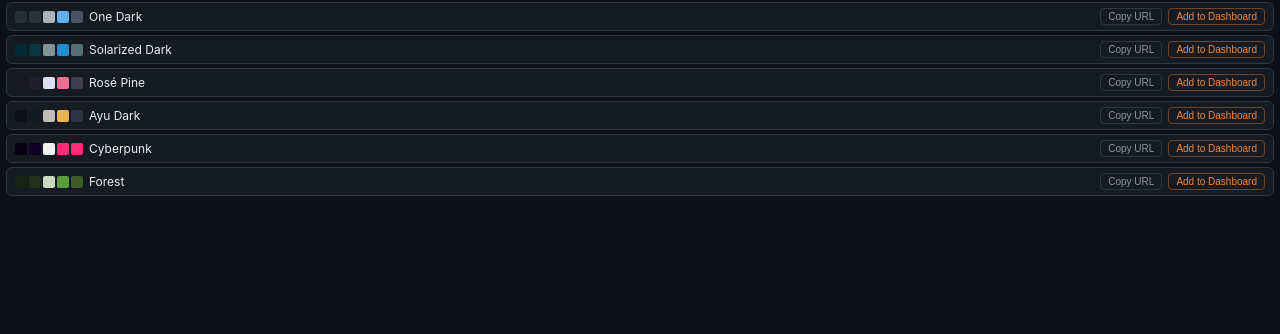
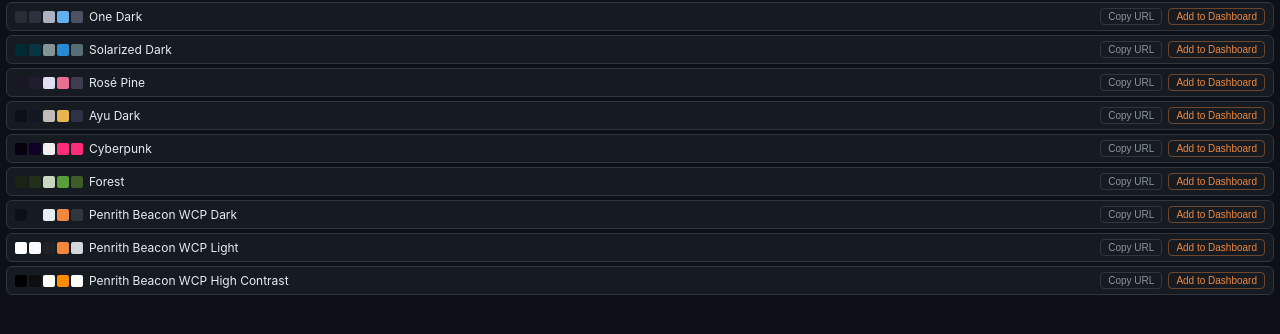
Before and after one commit to penrithbeacon/wcp-widget-theme-studio, a Flask app: page /widget/ in a window 1280 px wide. Shown: the part 232-566 px from the top of the page. Run offline with Flask 3, Linux system fonts and the light colour scheme; parts of the project's set-up code (start-up, migrations or seed data) failed here and were passed over.

Commit message:
feat: v1.1.0 — add 3 Penrith Beacon WCP built-in themes, fix MCP→WCP branding

```diff
--- a/src/app.py
+++ b/src/app.py
@@ -1,7 +1,7 @@
 """
-WCP Widget: Theme Studio
-Theme gallery with 12 built-in themes + custom theme editor.
-Each theme is served as a downloadable .pbtheme.json for import into Penrith Beacon MCP.
+WCP Widget: WCP Theme Studio
+Theme gallery with 15 built-in themes + custom theme editor.
+Each theme is served as a downloadable .pbtheme.json for import into any WCP dashboard.
 Port: 3740
 """
 
@@ -28,11 +28,15 @@ BUILTIN_THEMES = [
   {"id":"ayu",       "uuid":"ef5178f8-d30d-42b7-aac1-9028eae0811c","name":"Ayu Dark",         "builtin":True,"vars":{"--bg":"#0d1017","--surface":"#131721","--surface2":"#1a1f29","--border":"#2d3345","--text":"#bfbdb6","--muted":"#565b66","--accent":"#e6b450","--green":"#7fd962","--red":"#f07178","--yellow":"#e6b450","--blue":"#39bae6","--radius":"6px","--shadow":"0 4px 16px rgba(0,0,0,.6)"}},
   {"id":"cyberpunk", "uuid":"e10609cb-2da3-4f28-920c-b7fc51845755","name":"Cyberpunk",        "builtin":True,"vars":{"--bg":"#060010","--surface":"#100025","--surface2":"#1a003a","--border":"#ff2d78","--text":"#f0f0f0","--muted":"#888888","--accent":"#ff2d78","--green":"#00ff41","--red":"#ff2d78","--yellow":"#ffff00","--blue":"#00b4ff","--radius":"2px","--shadow":"0 0 20px rgba(255,45,120,.3)"}},
   {"id":"forest",    "uuid":"94153276-8395-48df-a4a8-9cadebb605e6","name":"Forest",            "builtin":True,"vars":{"--bg":"#1a2214","--surface":"#22301a","--surface2":"#2d4020","--border":"#3d5c2a","--text":"#c8d8c0","--muted":"#7a9a6a","--accent":"#5a9e3a","--green":"#5a9e3a","--red":"#c0392b","--yellow":"#d4a017","--blue":"#3a7ab8","--radius":"8px","--shadow":"0 4px 16px rgba(0,0,0,.5)"}},
+  # ── Penrith Beacon WCP built-in themes (match the dashboard's native themes) ──
+  {"id":"pb-wcp-dark","uuid":"a1b2c3d4-e5f6-7890-abcd-ef1234567890","name":"Penrith Beacon WCP Dark","builtin":True,"vars":{"--bg":"#0d1117","--surface":"#161b22","--surface2":"#1c2128","--border":"#30363d","--text":"#e6edf3","--muted":"#8b949e","--accent":"#f0883e","--green":"#3fb950","--red":"#f85149","--yellow":"#d29922","--blue":"#58a6ff","--radius":"8px","--shadow":"0 4px 16px rgba(0,0,0,.45)"}},
+  {"id":"pb-wcp-light","uuid":"b2c3d4e5-f6a7-8901-bcde-f12345678901","name":"Penrith Beacon WCP Light","builtin":True,"vars":{"--bg":"#ffffff","--surface":"#f6f8fa","--surface2":"#eaeef2","--border":"#d0d7de","--text":"#1f2328","--muted":"#636c76","--accent":"#f0883e","--green":"#1a7f37","--red":"#cf222e","--yellow":"#9a6700","--blue":"#0969da","--radius":"8px","--shadow":"0 4px 8px rgba(0,0,0,.12)"}},
+  {"id":"pb-wcp-hc","uuid":"c3d4e5f6-a7b8-9012-cdef-123456789012","name":"Penrith Beacon WCP High Contrast","builtin":True,"vars":{"--bg":"#000000","--surface":"#0d0d0d","--surface2":"#1a1a1a","--border":"#ffffff","--text":"#ffffff","--muted":"#cccccc","--accent":"#ff8c00","--green":"#00ff41","--red":"#ff3333","--yellow":"#ffff00","--blue":"#00b4ff","--radius":"4px","--shadow":"none"}},
 ]
 
 WCP_MANIFEST = {
-  "wcp":"1.0.0","name":"WCP Theme Studio","version":"1.0.0",
-  "description":"Gallery of 12 beautifully crafted themes + custom theme editor. Each theme is shareable as a .pbtheme.json URL for import into Penrith Beacon MCP.",
+  "wcp":"1.1.0","name":"WCP Theme Studio","version":"1.1.0",
+  "description":"Gallery of 15 built-in themes + custom theme editor. Includes the 3 Penrith Beacon WCP native themes. Each theme shareable as a .pbtheme.json URL.",
   "icon":"/widget/icon.svg","health":"/widget/health",
   "widget":{"path":"/widget/","renderMode":"iframe","refreshInterval":0,"authType":"none","defaultSize":{"w":6,"h":4}},
   "pages":[{"id":"full","path":"/widget/full","title":"Theme Studio","description":"Full theme gallery with editor","window":{"width":1100,"height":700}}],
--- a/src/templates/full.html
+++ b/src/templates/full.html
@@ -618,9 +618,9 @@ function showStudioAbout() {
       <div style="text-align:center;margin-bottom:16px;">
         <div style="font-size:36px;margin-bottom:8px;">🎨</div>
         <div style="font-weight:600;font-size:16px;margin-bottom:4px;">WCP Theme Studio</div>
-        <div style="font-size:12px;color:var(--muted);">WCP Widget · Port 3740 · v1.0.0 (2)</div>
+        <div style="font-size:12px;color:var(--muted);">WCP Widget · Port 3740 · v1.1.0</div>
       </div>
-      <p style="font-size:12px;color:var(--muted);line-height:1.7;margin-bottom:14px;">A WCP-compliant theme gallery and editor for <strong style="color:var(--text)">Penrith Beacon MCP</strong>. Includes 12 professionally crafted themes and a full custom theme editor. Each theme is shareable as a <code style="background:var(--surface2);padding:1px 5px;border-radius:3px;">.pbtheme.json</code> URL.</p>
+      <p style="font-size:12px;color:var(--muted);line-height:1.7;margin-bottom:14px;">A WCP-compliant theme gallery and editor for <strong style="color:var(--text)">Penrith Beacon WCP</strong>. Includes 15 built-in themes (12 community + 3 Penrith Beacon WCP native) and a full custom theme editor. Each theme is shareable as a <code style="background:var(--surface2);padding:1px 5px;border-radius:3px;">.pbtheme.json</code> URL.</p>
       <p style="font-size:11px;color:var(--muted);line-height:1.6;margin-bottom:16px;">Built-in themes are inspired by beloved open source colour schemes from the developer community. Full attribution in the About tab.</p>
       <div style="display:flex;justify-content:center;">
         <button onclick="this.closest('.overlay-root').remove()" style="background:var(--accent);border:none;border-radius:6px;color:#0d1117;font-weight:600;padding:8px 24px;cursor:pointer;font-size:13px;">Close</button>
```
